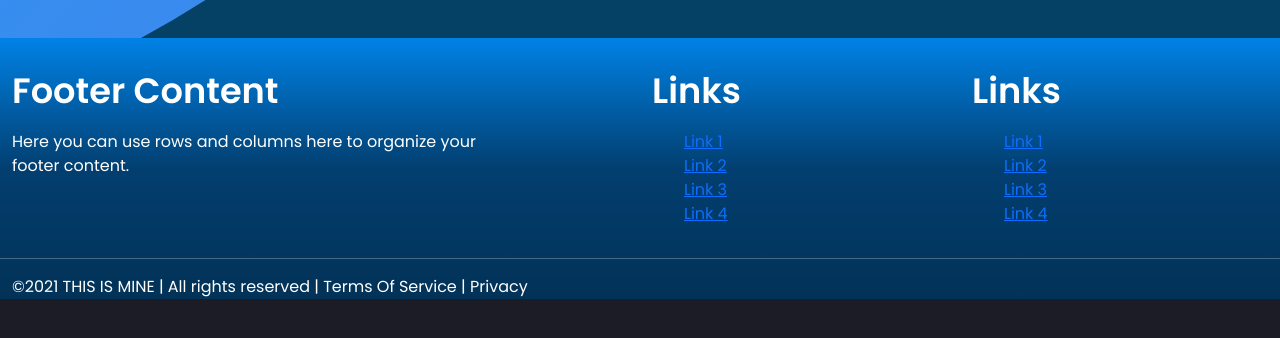
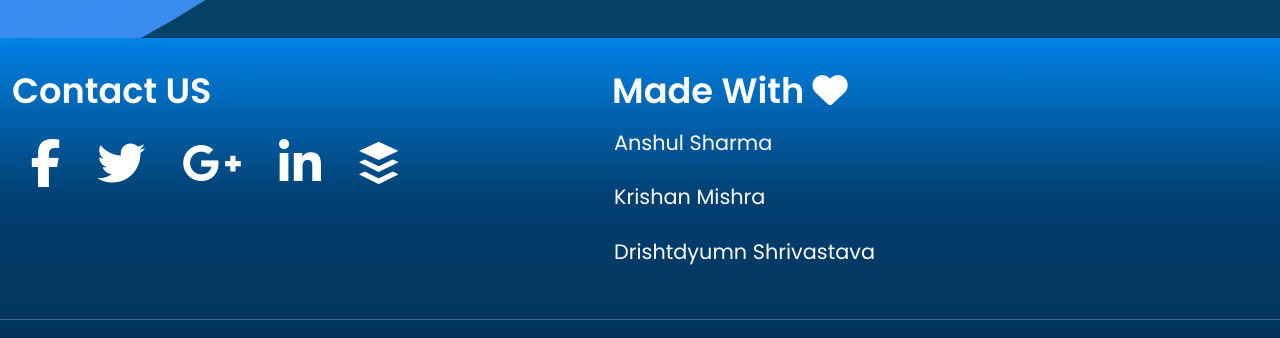
Before and after one commit to flextactic/Projectgeek, a React (Create React App) app in the folder client/: page /login in a window 1280 px wide. Shown: the part 762-1100 px from the top of the page. Before the commit the page ends 1061 px from the top, so only its background shows below. Built offline with nearby package versions, Linux system fonts and the light colour scheme; a web font is replaced by a local one.

Commit message:
final changes v2

```diff
--- a/client/src/Components/Layout/Footer.css
+++ b/client/src/Components/Layout/Footer.css
@@ -4,3 +4,30 @@
   padding-top: 2rem;
   width: 100%;
 }
+
+p i {
+  padding: 2% 4%;
+  font-size: 300%;
+  cursor: pointer;
+}
+
+ul li {
+  margin-left: -30px;
+  line-height: 0.3;
+  font-size: 1.3rem;
+}
+@media (max-width: 980px) {
+  p i {
+    padding: 2% 3%;
+    font-size: 270%;
+    cursor: pointer;
+  }
+}
+
+@media (max-width: 400px) {
+  p i {
+    padding: 2% 2%;
+    font-size: 230%;
+    cursor: pointer;
+  }
+}
--- a/client/src/Components/Layout/Footer.js
+++ b/client/src/Components/Layout/Footer.js
@@ -1,4 +1,4 @@
-import { React, Fragment } from 'react';
+import { React } from 'react';
 import './Footer.css';
 
 const Footer = () => {
@@ -9,46 +9,34 @@ const Footer = () => {
         background: 'linear-gradient(to bottom, #0082e6, #023f70, #023257)',
       }}
     >
-      <div className='container-fluid'>
-        <div className='row'>
-          <div className='col-md-6'>
-            <h5 className='title'>Footer Content</h5>
+      <div
+        className='container-fluid'
+        style={{ display: 'flex', flex: 'flexWrap' }}
+      >
+        <div className='row' style={{ width: '100%' }}>
+          <div className='' style={{ width: '600px' }}>
+            <h5 className='title'>Contact US</h5>
             <p>
-              Here you can use rows and columns here to organize your footer
-              content.
+              <i className='fab fa-facebook-f'></i>
+              <i className='fab fa-twitter'></i>
+              <i className='fab fa-google-plus-g'></i>
+              <i className='fab fa-linkedin-in'></i>
+              <i className='fab fa-buffer'></i>
             </p>
           </div>
-          <div className='col-md-3'>
-            <h5 className='title'>Links</h5>
+          <div className='' style={{ width: '400px' }}>
+            <h5 className='title' style={{ marginBottom: '20px' }}>
+              Made With <i className='fas fa-heart'></i>
+            </h5>
             <ul>
               <li>
-                <a href='#!'>Link 1</a>
+                <p>Anshul Sharma</p>
               </li>
               <li>
-                <a href='#!'>Link 2</a>
+                <p>Krishan Mishra</p>
               </li>
               <li>
-                <a href='#!'>Link 3</a>
-              </li>
-              <li>
-                <a href='#!'>Link 4</a>
-              </li>
-            </ul>
-          </div>
-          <div className='col-md-3'>
-            <h5 className='title'>Links</h5>
-            <ul>
-              <li>
-                <a href='#!'>Link 1</a>
-              </li>
-              <li>
-                <a href='#!'>Link 2</a>
-              </li>
-              <li>
-                <a href='#!'>Link 3</a>
-              </li>
-              <li>
-                <a href='#!'>Link 4</a>
+                <p>Drishtdyumn Shrivastava</p>
               </li>
             </ul>
           </div>
@@ -57,7 +45,7 @@ const Footer = () => {
       <hr />
       <div className='footer-copyright'>
         <div className='container-fluid'>
-          &copy;{new Date().getFullYear()} THIS IS MINE | All rights reserved |
+          ProjectGeek &copy;{new Date().getFullYear()} All Rights Reserved |
           Terms Of Service | Privacy
         </div>
       </div>
--- a/client/src/Components/Layout/Homepage.css
+++ b/client/src/Components/Layout/Homepage.css
@@ -1,29 +1,29 @@
 @import url('https://fonts.googleapis.com/css2?family=Poppins:wght@300;400;600&display=swap');
 
-*{
+* {
   padding: 0;
   margin: 0;
   box-sizing: border-box;
 }
 
-body{
+body {
   font-family: 'Poppins', sans-serif;
 }
 
-.homepagecontainer{
+.homepagecontainer {
   max-width: 70rem;
   padding: 0 2rem;
   margin: 0 auto;
 }
 
-header{
+header {
   width: 100%;
   height: 100vh;
   position: relative;
   overflow: hidden;
 }
 
-header:after{
+header:after {
   content: '';
   position: absolute;
   width: 100%;
@@ -34,7 +34,7 @@ header:after{
   z-index: 25;
 }
 
-.mountain1{
+.mountain1 {
   position: absolute;
   bottom: -100px;
   width: 1500px;
@@ -42,7 +42,7 @@ header:after{
   z-index: 19;
 }
 
-.person{
+.person {
   position: absolute;
   width: 650px;
   bottom: -100px;
@@ -50,7 +50,7 @@ header:after{
   z-index: 20;
 }
 
-.mountain2{
+.mountain2 {
   position: absolute;
   width: 1100px;
   bottom: -100px;
@@ -58,7 +58,7 @@ header:after{
   z-index: 18;
 }
 
-.mountain3{
+.mountain3 {
   position: absolute;
   width: 900px;
   bottom: 140px;
@@ -66,7 +66,7 @@ header:after{
   z-index: 17;
 }
 
-.sky{
+.sky {
   height: 60%;
   position: absolute;
   width: 2100px;
@@ -74,25 +74,25 @@ header:after{
   right: 0;
 }
 
-.big-title{
+.big-title {
   position: absolute;
   z-index: 30;
   line-height: 4rem;
   top: calc(50% - 2rem);
-    left:20%;
+  left: 20%;
   width: 100%;
   font-size: 5rem;
   font-weight: 600;
   color: #fff;
 }
 
-section{
+section {
   width: 100%;
   background-color: #151515;
   position: relative;
 }
 
-section .homepagecontainer{
+section .homepagecontainer {
   padding: 3rem;
   display: grid;
   grid-template-columns: repeat(2, 1fr);
@@ -101,32 +101,36 @@ section .homepagecontainer{
   min-height: 100vh;
 }
 
-section img{
+section img {
   width: 100%;
 }
 
-section .homepagecontainer > *{
+section .homepagecontainer > * {
   margin: 2rem;
 }
 
-.content{
+.content {
   color: #fff;
   transform: translateY(-50px);
 }
 
-.imgContainer{
+.imgContainer {
   transform: translateY(50px);
 }
 
-.title{
+.title {
   font-weight: 600;
   font-size: 1.5rem;
   margin-bottom: 1rem;
-    padding-bottom: .5rem;
+  padding-bottom: 0.5rem;
   position: relative;
 }
 
-.border{
+.text {
+  font-size: 1.4rem;
+}
+
+.border {
   position: absolute;
   width: 0%;
   height: 3px;
@@ -135,7 +139,7 @@ section .homepagecontainer > *{
   left: 0;
 }
 
-.shadow{
+.shadow {
   position: absolute;
   bottom: 100%;
   height: 300px;
@@ -145,26 +149,26 @@ section .homepagecontainer > *{
   background: linear-gradient(to top, #151515, transparent);
 }
 
-.opacity{
+.opacity {
   opacity: 0;
 }
 
-@media (max-width: 850px){
-    section .homepagecontainer{
+@media (max-width: 850px) {
+  section .homepagecontainer {
     grid-template-columns: 1fr;
   }
 }
 
-@media(max-width: 600px){
-    .big-title{
-        font-size: 3rem
+@media (max-width: 600px) {
+  .big-title {
+    font-size: 3rem;
   }
 
-    .text{
-        font-size: .8rem;
+  .text {
+    font-size: 0.8rem;
   }
 
-    .title{
+  .title {
     font-size: 1.2rem;
   }
 }
--- a/client/src/Components/Layout/Loginpage.css
+++ b/client/src/Components/Layout/Loginpage.css
@@ -1,4 +1,4 @@
-@import url("https://fonts.googleapis.com/css2?family=Poppins:wght@200;300;400;500;600;700;800&display=swap");
+@import url('https://fonts.googleapis.com/css2?family=Poppins:wght@200;300;400;500;600;700;800&display=swap');
 
 * {
   margin: 0;
@@ -8,7 +8,7 @@
 
 body,
 input {
-  font-family: "Poppins", sans-serif;
+  font-family: 'Poppins', sans-serif;
 }
 
 .logincontainer {
@@ -161,7 +161,7 @@ form.sign-in-form {
 }
 
 .logincontainer:before {
-  content: "";
+  content: '';
   position: absolute;
   height: 2000px;
   width: 2000px;
@@ -208,7 +208,7 @@ form.sign-in-form {
 .panel h3 {
   font-weight: 600;
   line-height: 1;
-  font-size: 1.5rem;
+  font-size: 2rem;
 }
 
 .panel p {
--- a/client/src/Components/Layout/Loginpage.js
+++ b/client/src/Components/Layout/Loginpage.js
@@ -4,18 +4,12 @@ import AuthContext from '../../context/auth/authContext';
 const Loginpage = (props) => {
   const authContext = useContext(AuthContext);
 
-  const { register, login, error, clearErrors, isAuthenticated } = authContext;
+  const { register, login, isAuthenticated } = authContext;
 
   useEffect(() => {
     if (isAuthenticated) {
       props.history.push('/profile');
     }
-
-    // if(error==='User already registered.'){
-    //   setAlert(error,'danger');
-    //   clearErrors();
-    // }
-    //eslint-disable-next-line
   }, [isAuthenticated, props.history]);
 
   const [user, setUser] = useState({
@@ -134,8 +128,8 @@ const Loginpage = (props) => {
           <div className='content'>
             <h3>New here ?</h3>
             <p>
-              Lorem ipsum, dolor sit amet consectetur adipisicing elit. Debitis,
-              ex ratione. Aliquid!
+              Dont Worry ! Join now and become part of a community that help you
+              reach the your new potential.
             </p>
             <button className='btn transparent' id='sign-up-btn'>
               Sign up
@@ -146,12 +140,11 @@ const Loginpage = (props) => {
         <div className='panel right-panel'>
           <div className='content'>
             <h3>One of us ?</h3>
-            <p>
-              Lorem ipsum dolor sit amet consectetur adipisicing elit. Nostrum
-              laboriosam ad deleniti.
+            <p style={{ fontSize: '1.3rem' }}>
+              Sign out of the past...Login to the new
             </p>
             <button className='btn transparent' id='sign-in-btn'>
-              Sign in
+              SIGN IN
             </button>
           </div>
           <img src='img/register.svg' className='image' alt='' />
```
Also changed, not shown: client/src/Components/Layout/Homepage.js (+69 -36 lines). Lines whose indentation alone changed are shown as unchanged.
